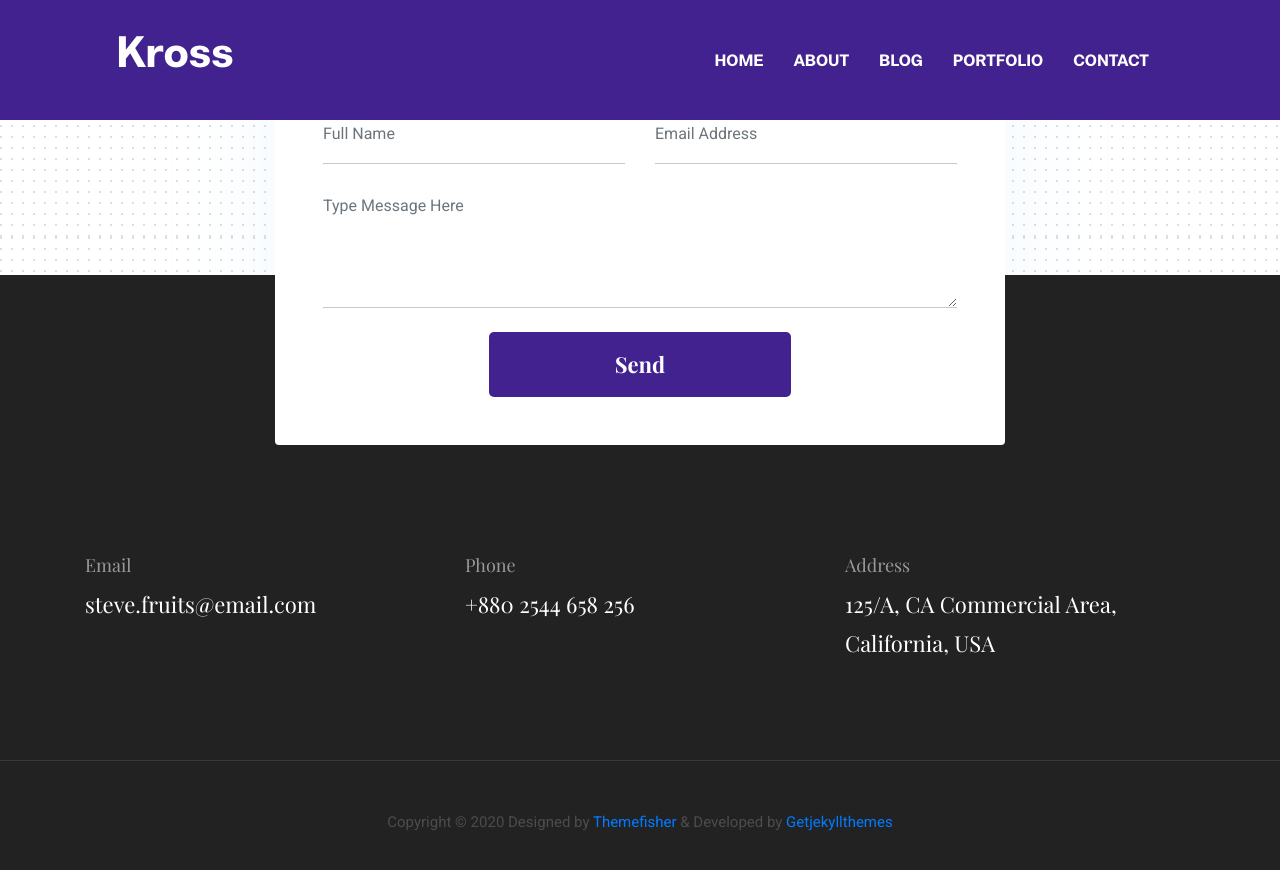
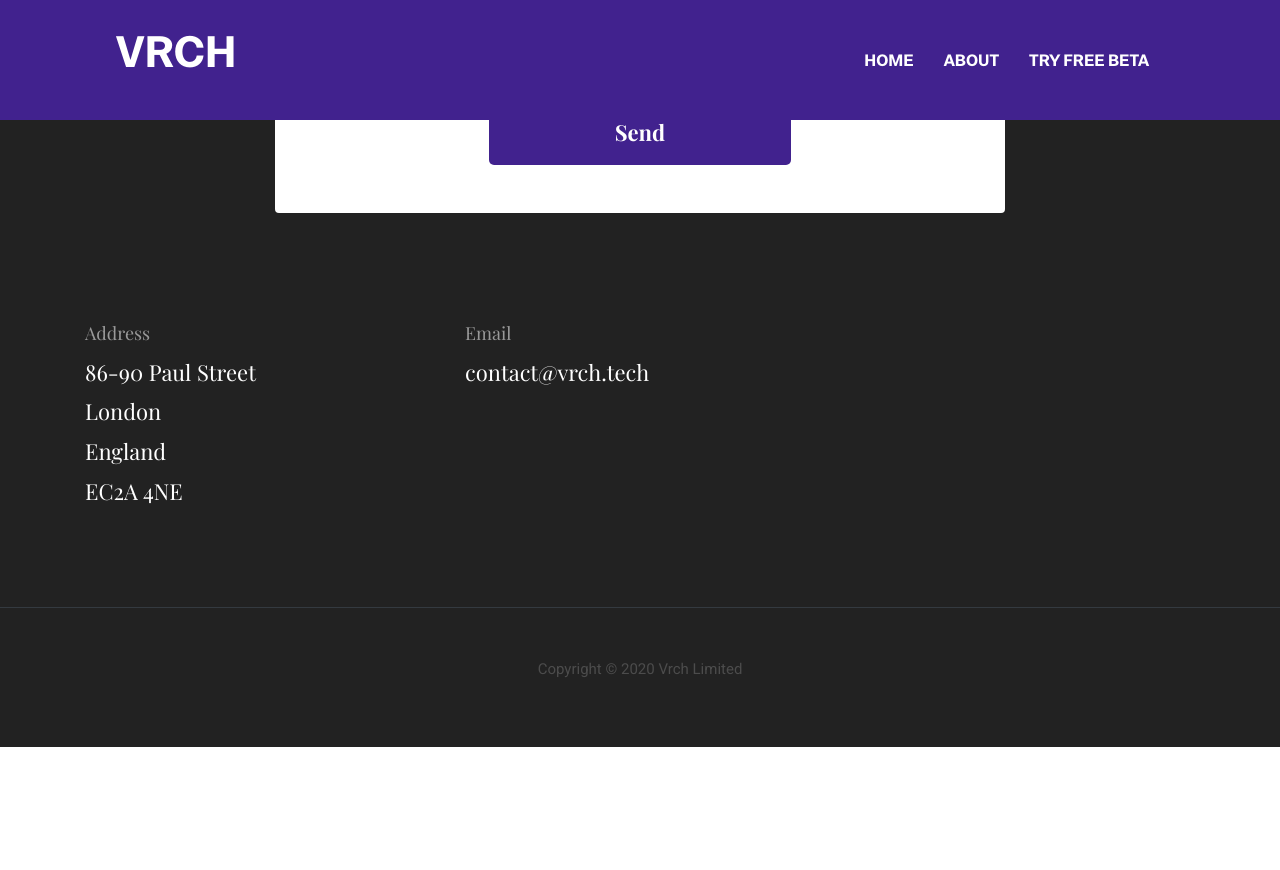
Before and after one commit to VrchStudio/vrch.tech, a Jekyll site: the page built from index.html, in a window 1280 px wide and 900 px high, scrolled down 6590 px. Shown: the top 870 px of the window. Built offline with Jekyll 4.4.1, drawn with Linux system fonts in a browser that asks for light colours; after the commit the page ends 7337 px from its top, so only the background shows below that; some of the changed text lies outside the part shown.

Commit message:
update info

```diff
--- a/_data/settings.yml
+++ b/_data/settings.yml
@@ -1,20 +1,21 @@
 #-------------------------------
 # General Site Settings
 
-title: Kross
+title: VRCH
 logo:
-author: themefisher
-description: this is meta description
-email: steve.fruits@email.com
-phone: +880 2544 658 256
-address: 125/A, CA Commercial Area, California, USA
-copyright: Copyright &copy; 2020 Designed by [Themefisher](https://themefisher.com) & Developed by [Getjekyllthemes](https://getjekyllthemes.com)
+author: VRCH LIMITED
+description: Mixed Reality Toolkit for Architectures of the Near Future
+email: contact@vrch.tech
+# phone: +880 2544 658 256
+address: 86-90 Paul Street <br> London <br> England <br> EC2A 4NE
+copyright: Copyright &copy; 2020 Vrch Limited
 
 menu:
 - {name: About, link: '/about'}
-- {name: Blog, link: '/blog'}
-- {name: Portfolio, link: '/portfolio'}
-- {name: Contact, link: '/contact'}
+# - {name: Blog, link: '/blog'}
+# - {name: Portfolio, link: '/portfolio'}
+# - {name: Contact, link: '/contact'}
+- {name: <b>Try Free Beta </b>, link: '/beta'}
 
 
 #-------------------------------
@@ -38,13 +39,13 @@ disqus-identifier: # Add your shortname for Disqus Comment. For example mr-brown
 # Hero Section
 
 hero:
-  hero-title: Hi! I’m <br> Christoher <br> UX designer
+  hero-title: Immersive collaboration for Architects
 
 social:
-- {icon: "ti-facebook", link: "#"}
-- {icon: "ti-instagram", link: "#"}
-- {icon: "ti-dribbble", link: "#"}
-- {icon: "ti-twitter", link: "#"}
+# - {icon: "ti-facebook", link: "#"}
+# - {icon: "ti-instagram", link: "#"}
+# - {icon: "ti-dribbble", link: "#"}
+# - {icon: "ti-twitter", link: "#"}
 
 
 #-------------------------------
--- a/_includes/footer.html
+++ b/_includes/footer.html
@@ -4,17 +4,17 @@
     <div class="container">
       <div class="row">
         <div class="col-md-4">
+          <h5 class="text-light">Address</h5>
+          <p class="text-white paragraph-lg font-secondary">{{ site.data.settings.address }}</p>
+        </div>
+        <div class="col-md-4">
           <h5 class="text-light">Email</h5>
           <p class="text-white paragraph-lg font-secondary">{{ site.data.settings.email }}</p>
         </div>
-        <div class="col-md-4">
+        <!-- <div class="col-md-4">
           <h5 class="text-light">Phone</h5>
           <p class="text-white paragraph-lg font-secondary">{{ site.data.settings.phone }}</p>
-        </div>
-        <div class="col-md-4">
-          <h5 class="text-light">Address</h5>
-          <p class="text-white paragraph-lg font-secondary">{{ site.data.settings.address }}</p>
-        </div>
+        </div> -->
       </div>
     </div>
   </div>
```
